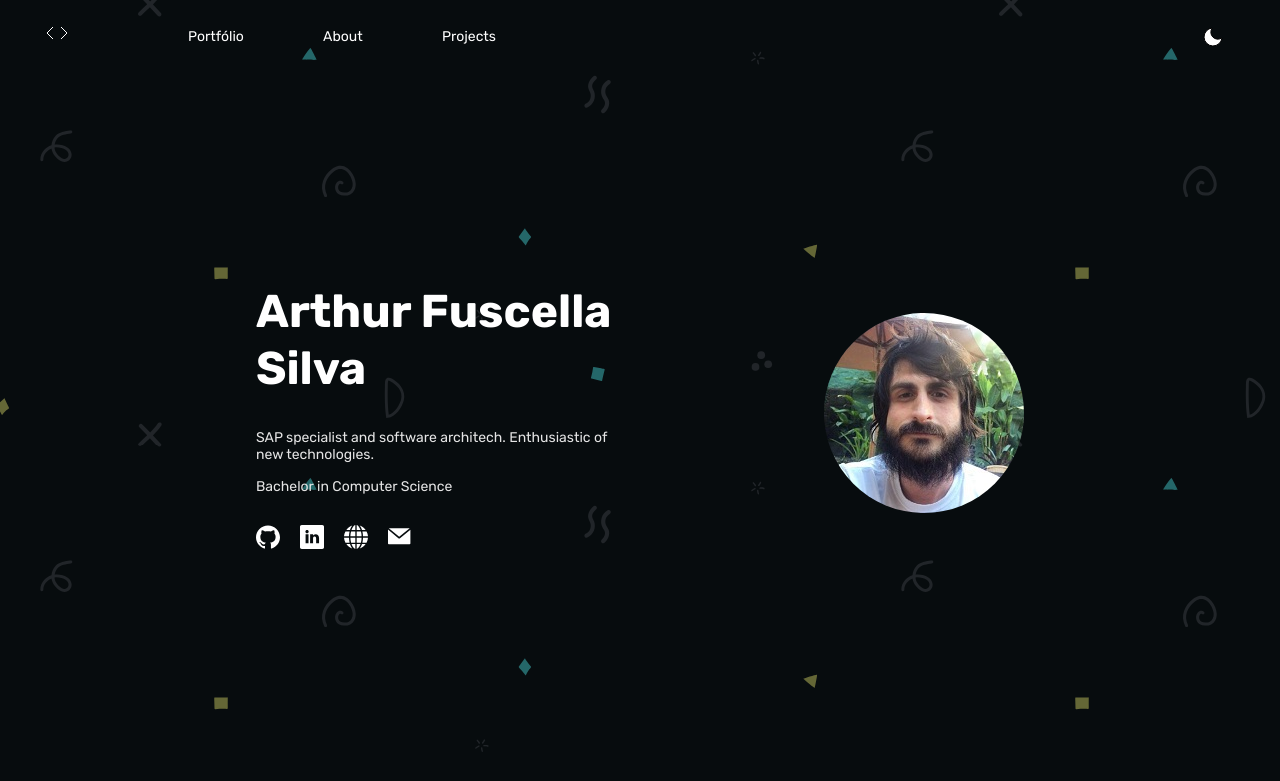
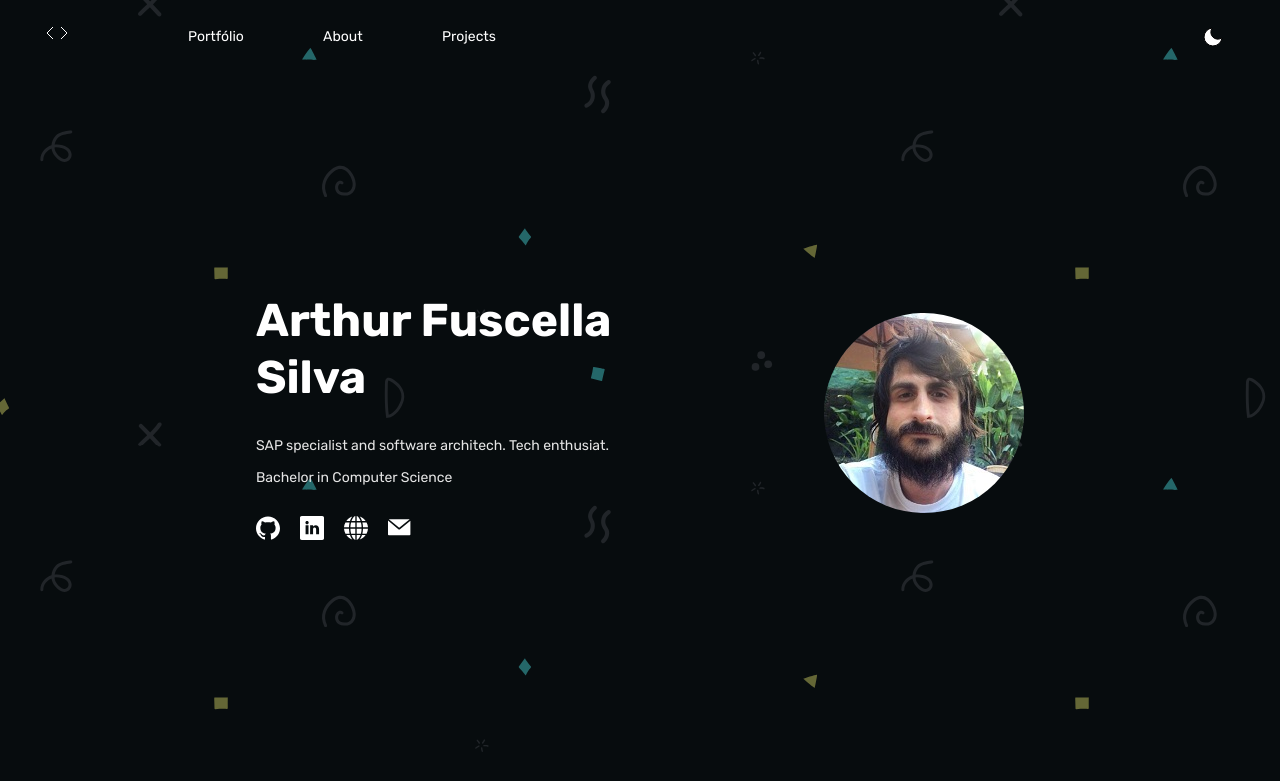
Before and after one commit to afuscella/react-portfolio, a Next.js app: page / in a window 1280 px wide. Shown: the top 781 px of the page. Built offline with nearby package versions, Linux system fonts and the light colour scheme.

Commit message:
refactor(content): change the subtitle at cover page

```diff
--- a/src/components/commons/Cover/index.tsx
+++ b/src/components/commons/Cover/index.tsx
@@ -33,7 +33,7 @@ export function Cover({ ...props }) {
             md: 'start',
           }}
         >
-          SAP specialist and software architech. Enthusiastic of new technologies.
+          SAP specialist and software architech. Tech enthusiat.
         </Text>
 
         <Text
```
